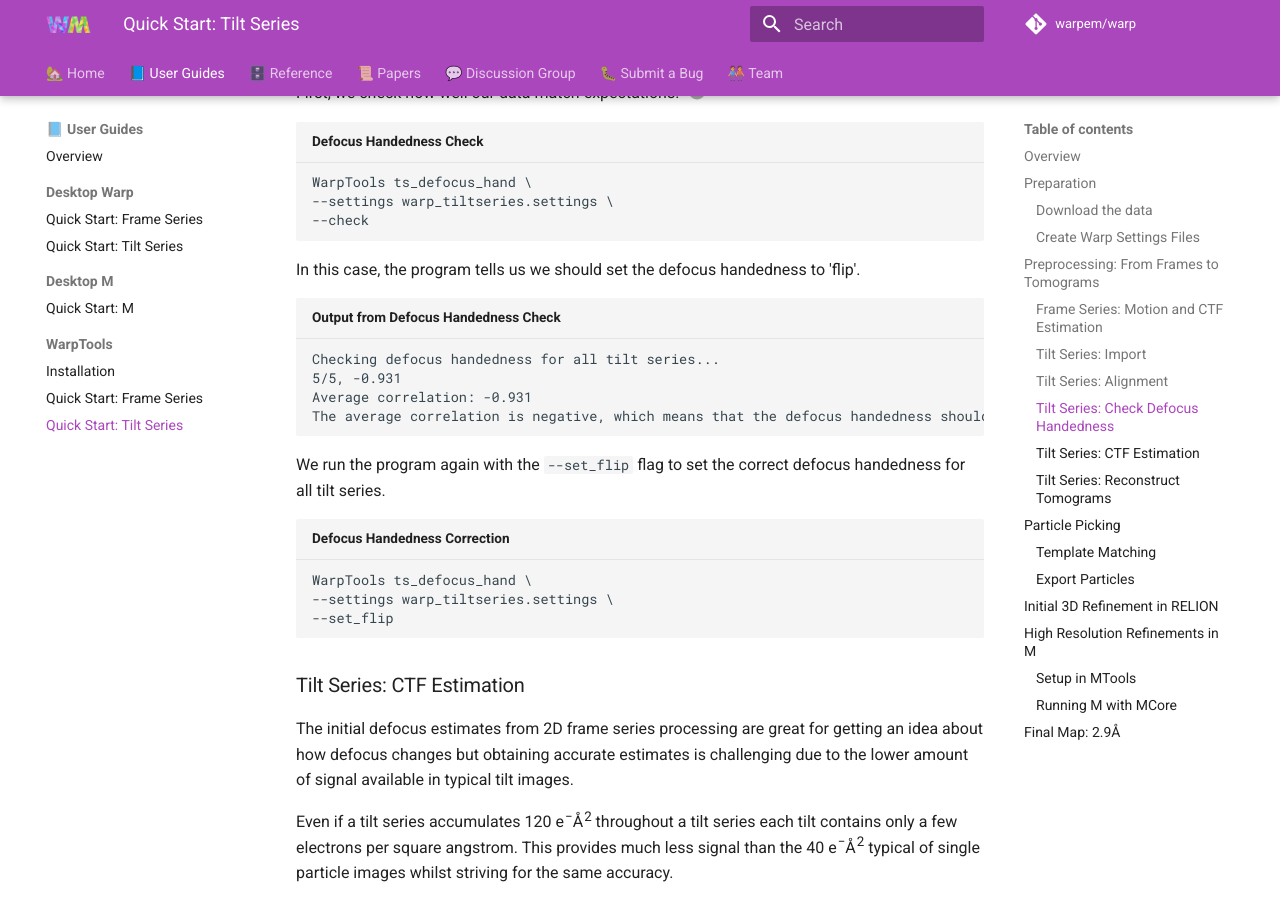
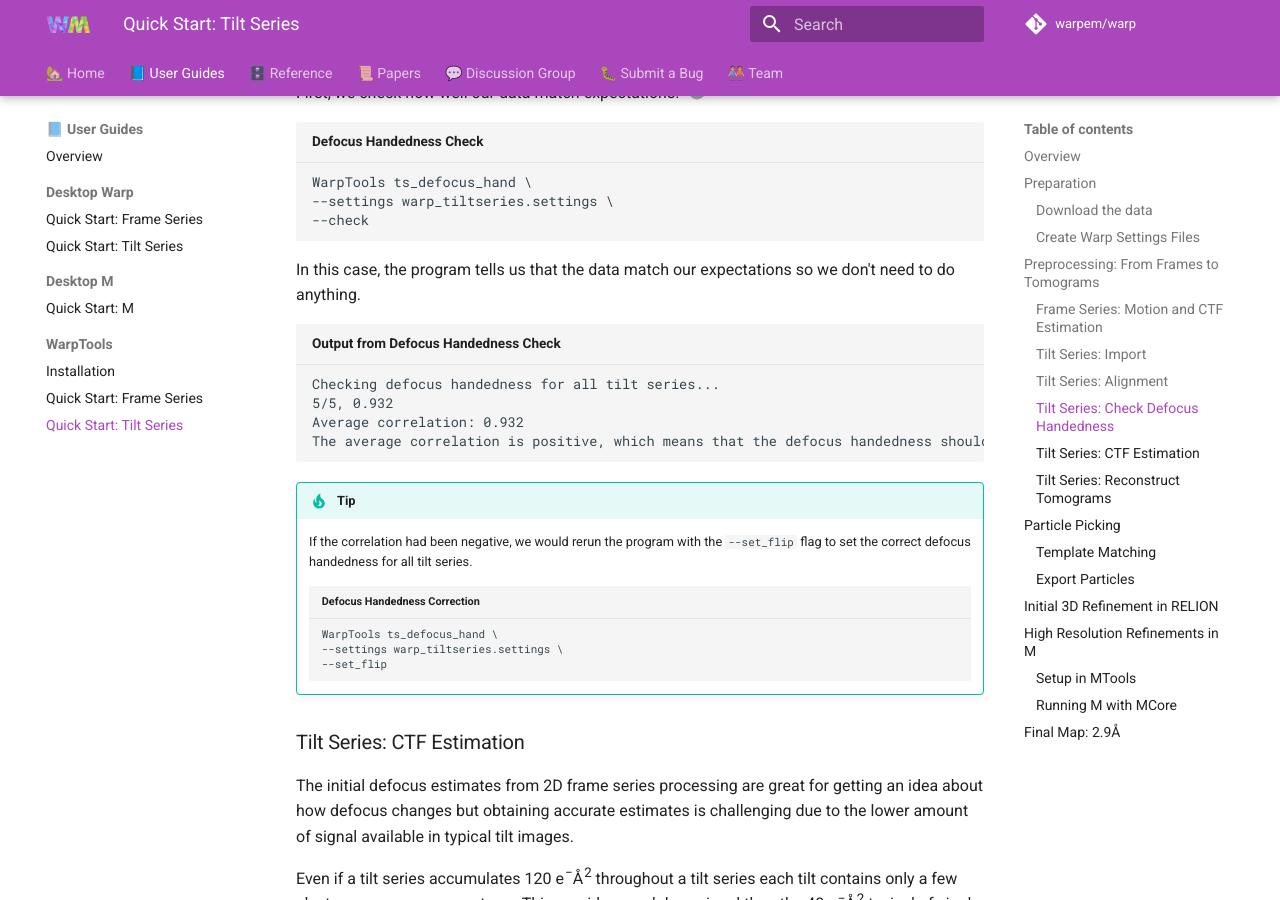
Before and after one commit to warpem/warp, an MkDocs documentation site: the page built from docs/user_guide/warptools/quick_start_warptools_tilt_series.md, in a window 1280 px wide and 900 px high, scrolled down 5238 px. Built offline with MkDocs 1.6.1 and Material for MkDocs 9.7.7, drawn with Linux system fonts in a browser that asks for light colours; emoji names are drawn with the system emoji font; comment, search, counter and statistics services are not loaded.

Commit message:
update defocus handedness docs after adding `--dont_invert` to `ts_import` (#97)

````diff
--- a/docs/user_guide/warptools/quick_start_warptools_tilt_series.md
+++ b/docs/user_guide/warptools/quick_start_warptools_tilt_series.md
@@ -729,24 +729,25 @@
 --check
 ```
 
-In this case, the program tells us we should set the defocus handedness to 'flip'.
+In this case, the program tells us that the data match our expectations so we don't need to do anything.
 
 ```txt title="Output from Defocus Handedness Check"
 Checking defocus handedness for all tilt series...
-5/5, -0.931
-Average correlation: -0.931
-The average correlation is negative, which means that the defocus handedness should be set to 'flip'
+5/5, 0.932
+Average correlation: 0.932
+The average correlation is positive, which means that the defocus handedness should be set to 'no flip'
 ```
 
-We run the program again with the `--set_flip` flag to set the correct defocus
-handedness
-for all tilt series.
+!!! tip
 
-```txt title="Defocus Handedness Correction"
-WarpTools ts_defocus_hand \
---settings warp_tiltseries.settings \
---set_flip
-```
+    If the correlation had been negative, we would rerun the program with the `--set_flip`
+    flag to set the correct defocus handedness for all tilt series.
+
+    ```txt title="Defocus Handedness Correction"
+    WarpTools ts_defocus_hand \
+    --settings warp_tiltseries.settings \
+    --set_flip
+    ```
 
 ### Tilt Series: CTF Estimation
 
````
